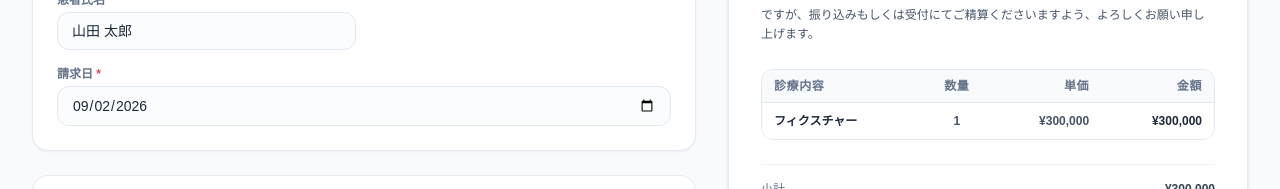
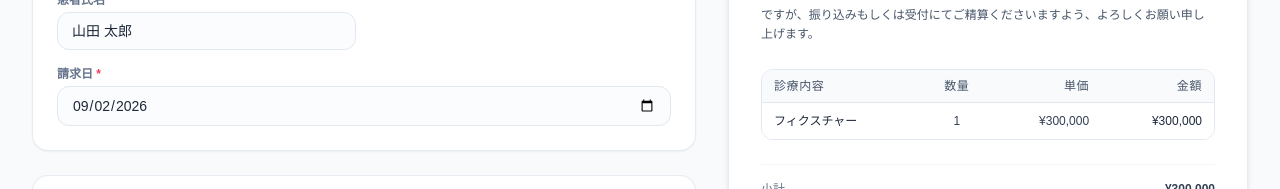
Before and after one commit to oya0715/YDC, a React (Vite) app: page / in a window 1280 px wide. Shown: the part 255-444 px from the top of the page. Built offline with nearby package versions, Linux system fonts and the light colour scheme.

Commit message:
Soften font weights in InvoiceTable.tsx

```diff
--- a/src/components/preview/InvoiceTable.tsx
+++ b/src/components/preview/InvoiceTable.tsx
@@ -15,22 +15,22 @@ export const InvoiceTable: React.FC<InvoiceTableProps> = ({ items }) => {
       <table className="min-w-full divide-y divide-slate-200">
         <thead className="bg-slate-50">
           <tr>
-            <th className="px-3 py-2 text-left text-xs font-bold text-slate-500 tracking-wider">診療内容</th>
-            <th className="px-2 py-2 text-center text-xs font-bold text-slate-500 tracking-wider">数量</th>
-            <th className="px-3 py-2 text-right text-xs font-bold text-slate-500 tracking-wider">単価</th>
-            <th className="px-3 py-2 text-right text-xs font-bold text-slate-500 tracking-wider">金額</th>
+            <th className="px-3 py-2 text-left text-xs font-medium text-slate-600 tracking-wider">診療内容</th>
+            <th className="px-2 py-2 text-center text-xs font-medium text-slate-600 tracking-wider">数量</th>
+            <th className="px-3 py-2 text-right text-xs font-medium text-slate-600 tracking-wider">単価</th>
+            <th className="px-3 py-2 text-right text-xs font-medium text-slate-600 tracking-wider">金額</th>
           </tr>
         </thead>
         <tbody className="bg-white divide-y divide-slate-100">
           {items.map((item) => (
             <tr key={item.id}>
               <td className="px-3 py-2.5">
-                <p className="text-xs font-bold text-slate-800">{item.name}</p>
+                <p className="text-xs font-medium text-slate-800">{item.name}</p>
                 {item.note && <p className="text-[10px] text-slate-400 mt-0.5">{item.note}</p>}
               </td>
-              <td className="px-2 py-2.5 text-center text-xs text-slate-600 font-semibold">{item.quantity}</td>
-              <td className="px-3 py-2.5 text-right text-xs text-slate-600 font-semibold">{formatYen(item.unitPrice)}</td>
-              <td className="px-3 py-2.5 text-right text-xs text-slate-800 font-bold">{formatYen(item.unitPrice * item.quantity)}</td>
+              <td className="px-2 py-2.5 text-center text-xs text-slate-700 font-normal">{item.quantity}</td>
+              <td className="px-3 py-2.5 text-right text-xs text-slate-700 font-normal">{formatYen(item.unitPrice)}</td>
+              <td className="px-3 py-2.5 text-right text-xs text-slate-800 font-medium">{formatYen(item.unitPrice * item.quantity)}</td>
             </tr>
           ))}
         </tbody>
```
